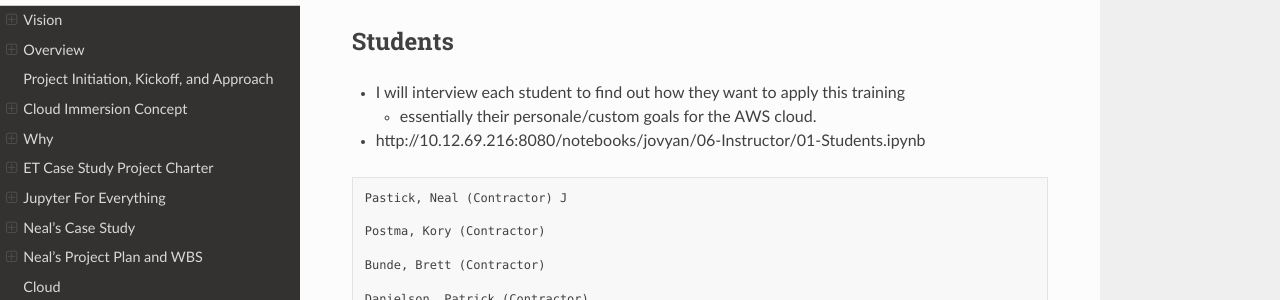
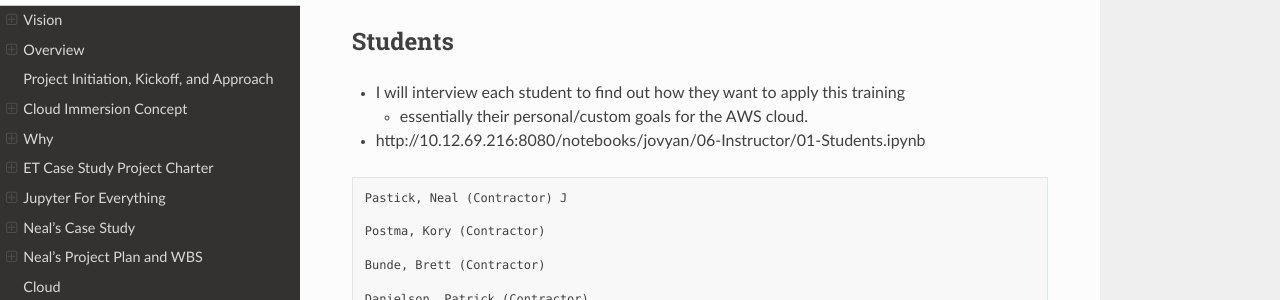
Before and after one commit to tonybutzer/harmony, a Sphinx documentation site: the page built from documentation/source/00define_ET.md, in a window 1280 px wide and 900 px high, scrolled down 1593 px. Shown: the part 151-451 px from the top of the window. Built offline with Sphinx 7.4.7 and the Read the Docs theme 2.0.0, drawn with Linux system fonts in a browser that asks for light colours; pages that are not in the unit, such as notebooks, are missing from menus.

Commit message:
automatic git update from Makefile

```diff
--- a/documentation/source/00define_ET.md
+++ b/documentation/source/00define_ET.md
@@ -88,7 +88,7 @@ The INSTANCE butzer-harmony-neal-web is running -- t2.micro
 ## Students
 
 - I will interview each student to find out how they want to apply this training
-	- essentially their personale/custom goals for the AWS cloud.
+	- essentially their personal/custom goals for the AWS cloud.
 
 - http://10.12.69.216:8080/notebooks/jovyan/06-Instructor/01-Students.ipynb
 
```
